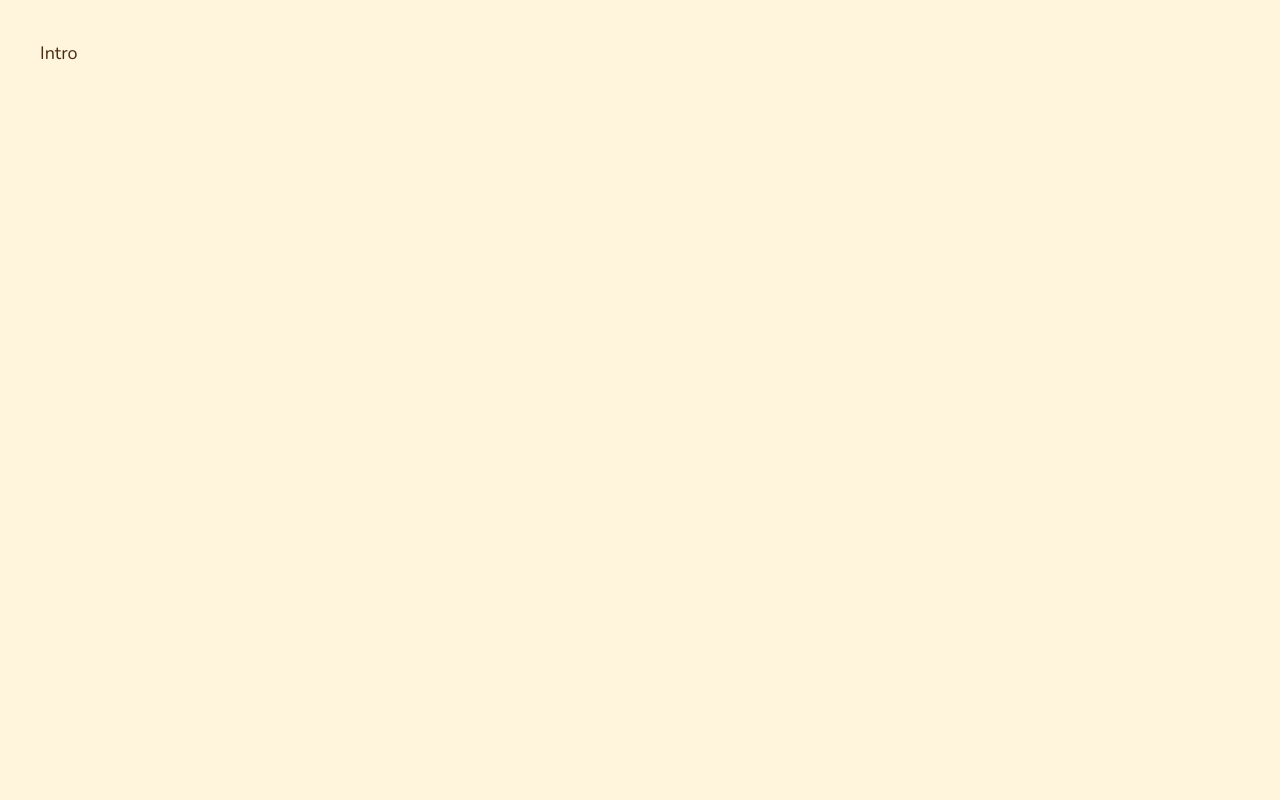
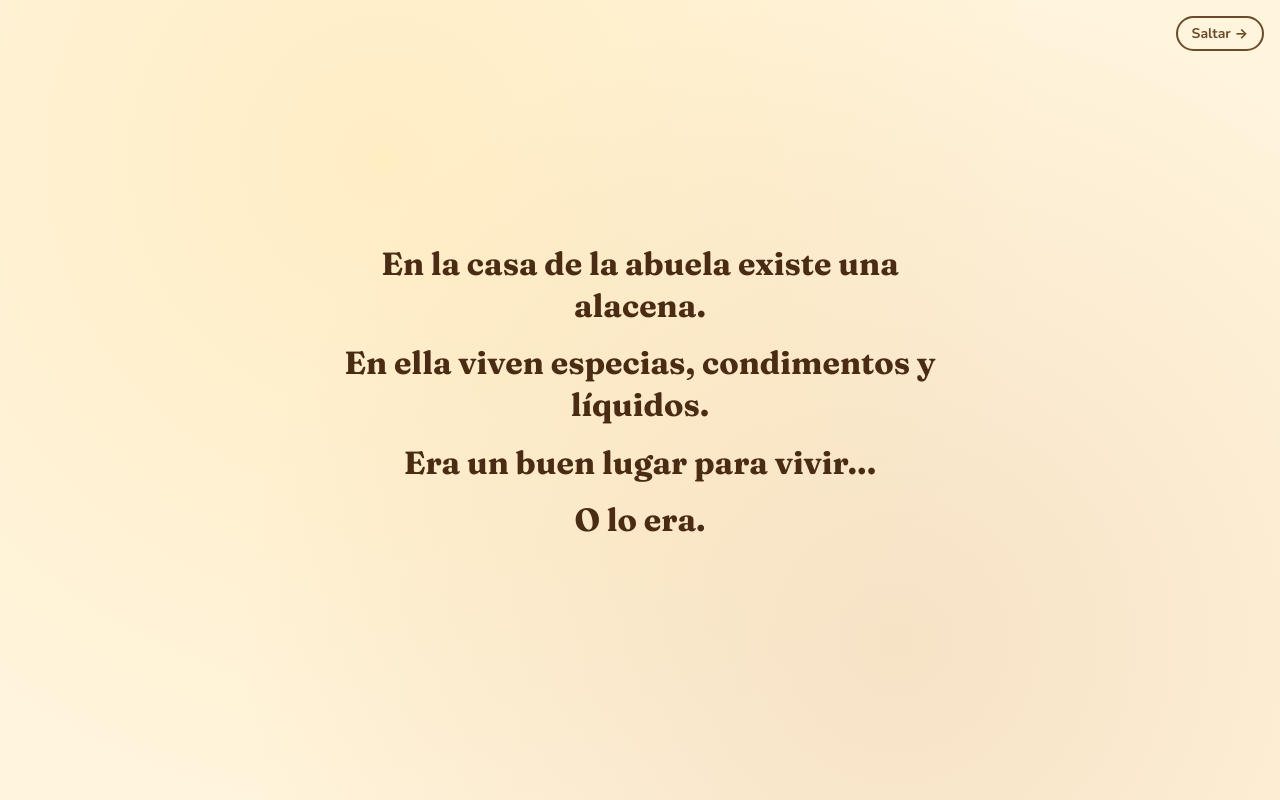
Before and after one commit to javandres/alacena, a React (Vite) app: page /intro in a window 1280 px wide. Built offline with nearby package versions, Linux system fonts and the light colour scheme.

Commit message:
feat: pantalla Intro con lore animado línea por línea

```diff
--- /dev/null
+++ b/src/pantallas/Intro.module.css
@@ -0,0 +1,43 @@
+.contenedor {
+  min-height: 100dvh;
+  display: flex;
+  flex-direction: column;
+  align-items: center;
+  justify-content: center;
+  padding: 40px 24px;
+  position: relative;
+  background:
+    radial-gradient(circle at 30% 20%, rgba(255, 209, 102, 0.2), transparent 60%),
+    radial-gradient(circle at 70% 80%, rgba(201, 123, 70, 0.15), transparent 60%),
+    var(--crema);
+}
+
+.linea {
+  font-family: var(--fuente-titulos);
+  font-size: clamp(20px, 4.5vw, 32px);
+  font-weight: 700;
+  color: var(--marron);
+  text-align: center;
+  max-width: 600px;
+  line-height: 1.3;
+  margin-bottom: 16px;
+}
+
+.saltar {
+  position: absolute;
+  top: 16px;
+  right: 16px;
+  background: transparent;
+  border: 2px solid var(--marron-suave);
+  color: var(--marron-suave);
+  padding: 6px 14px;
+  border-radius: 999px;
+  font-family: var(--fuente-ui);
+  font-weight: 700;
+  font-size: 14px;
+  cursor: pointer;
+}
+
+.boton {
+  margin-top: 32px;
+}
--- a/src/pantallas/Intro.tsx
+++ b/src/pantallas/Intro.tsx
@@ -1 +1,58 @@
-export function Intro() { return <div style={{padding:40}}>Intro</div> }
+import { useEffect, useState } from 'react'
+import { useNavigate } from 'react-router-dom'
+import { motion } from 'framer-motion'
+import { lineasIntro } from '../data/intro'
+import { BotonPrincipal } from '../components/BotonPrincipal'
+import css from './Intro.module.css'
+
+const INTRO_VISTO_KEY = 'alacena:intro-visto'
+
+export function Intro() {
+  const navegar = useNavigate()
+  const [visibles, setVisibles] = useState(0)
+  const completo = visibles >= lineasIntro.length
+
+  useEffect(() => {
+    if (completo) return
+    const t = setTimeout(() => setVisibles(v => v + 1), visibles === 0 ? 600 : 1400)
+    return () => clearTimeout(t)
+  }, [visibles, completo])
+
+  const continuar = () => {
+    localStorage.setItem(INTRO_VISTO_KEY, 'true')
+    navegar('/menu')
+  }
+
+  return (
+    <div className={css.contenedor}>
+      <button className={css.saltar} onClick={continuar} aria-label="Saltar intro">
+        Saltar →
+      </button>
+
+      <div>
+        {lineasIntro.slice(0, visibles).map((linea, i) => (
+          <motion.p
+            key={i}
+            className={css.linea}
+            initial={{ opacity: 0, y: 8 }}
+            animate={{ opacity: 1, y: 0 }}
+            transition={{ duration: 0.5 }}
+          >
+            {linea}
+          </motion.p>
+        ))}
+      </div>
+
+      {completo && (
+        <motion.div
+          className={css.boton}
+          initial={{ opacity: 0, scale: 0.9 }}
+          animate={{ opacity: 1, scale: 1 }}
+          transition={{ delay: 0.3 }}
+        >
+          <BotonPrincipal onClick={continuar}>¡Sí, vamos!</BotonPrincipal>
+        </motion.div>
+      )}
+    </div>
+  )
+}
```
